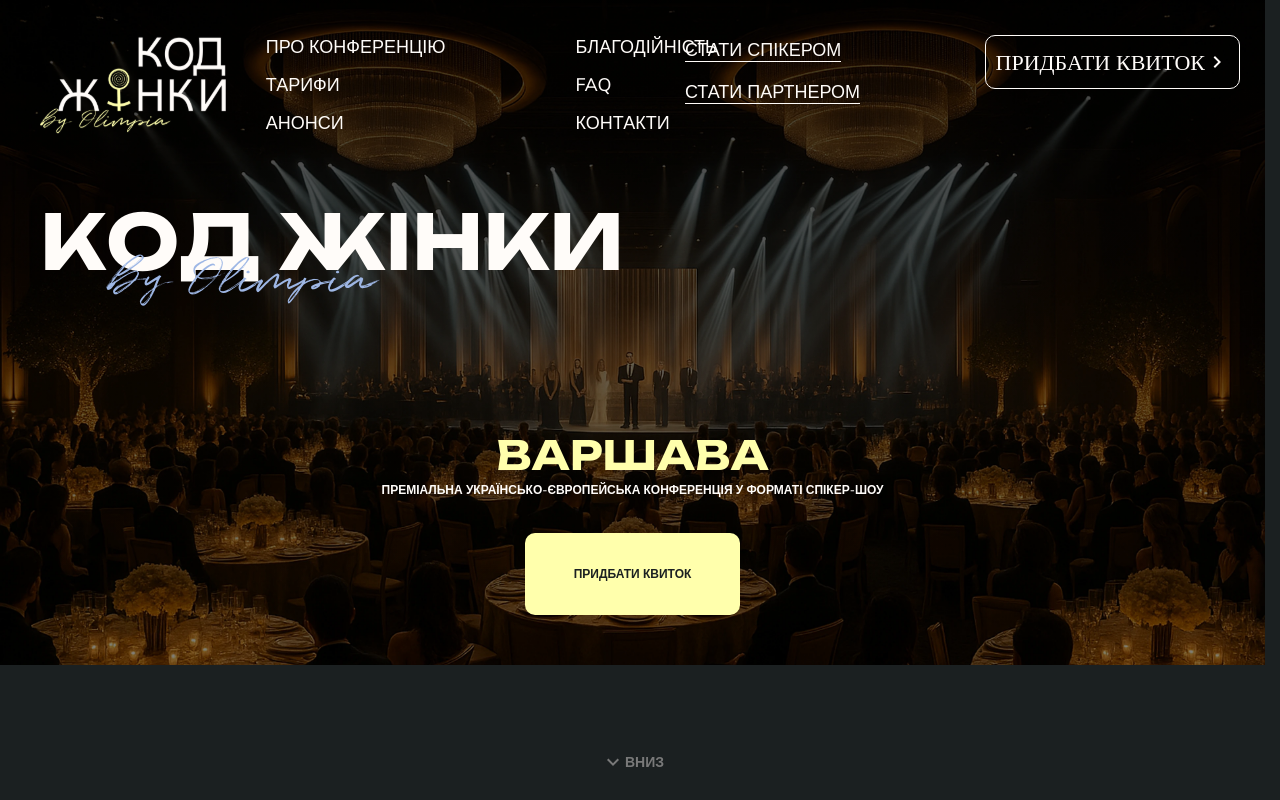
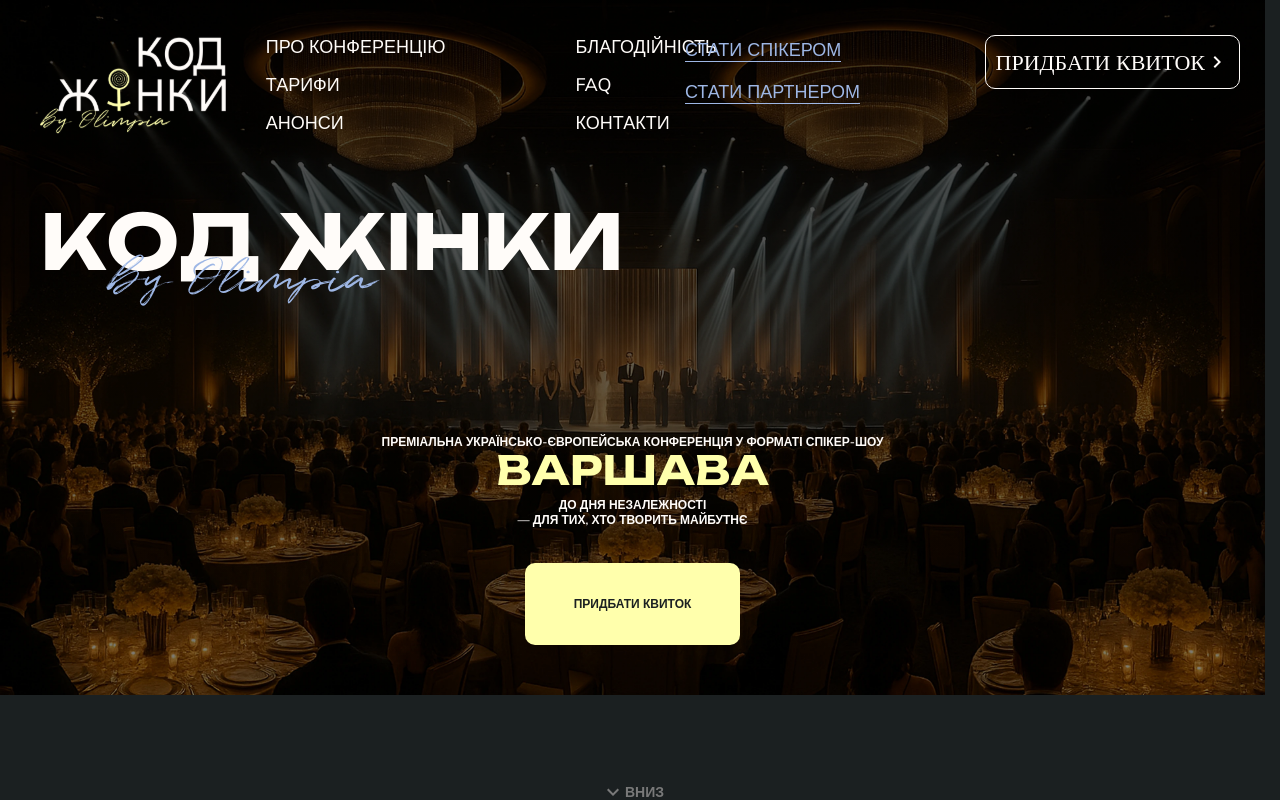
Before and after one commit to Ronddaa/firstConferenceOffline, a React (Vite) app: page / in a window 1280 px wide. Shown: the top 800 px of the page. Built offline with nearby package versions, Linux system fonts and the light colour scheme.

Commit message:
start fix design bug

```diff
--- a/src/components/Header/Header.module.css
+++ b/src/components/Header/Header.module.css
@@ -60,10 +60,10 @@ header :global(.container){
     padding: 5px 0 0;
     text-transform: uppercase;
     background-color: transparent;
-    color: #FFFCF9;
+    color: #9EB7E5;
     font-size: 14px;
     border: none;
-    border-bottom: 1px solid #FFFCF9;
+    border-bottom: 1px solid #9EB7E5;
 }
 .absolutePlaceholder{
     display: none;
--- a/src/components/Hero/Hero.jsx
+++ b/src/components/Hero/Hero.jsx
@@ -5,9 +5,12 @@ export default function Hero() {
       <section className={styles.sectionHero}>
         <div className="container">
           <h1 className={styles.mainTitle}>КОД ЖІНКИ</h1>
+          <p className={styles.detailsTextHero1}>
+            Преміальна українсько-європейська конференція у форматі спікер-шоу
+          </p>
           <h2 className={styles.titlePlace}>варшава</h2>
-          <p className={styles.detailsTextHero}>
-            Преміальна українсько-європейська конференція у форматі спікер-шоу
+          <p className={styles.detailsTextHero2}>
+            до Дня Незалежності <br />— для тих, хто творить майбутнє
           </p>
           <button className={styles.buyBtnHero}>придбати квиток</button>
         </div>
--- a/src/components/Hero/Hero.module.css
+++ b/src/components/Hero/Hero.module.css
@@ -25,13 +25,16 @@ margin-bottom: 142px;
     font-size: 40px;
     color: #FFFFAC;
 }
-.detailsTextHero{
+.detailsTextHero1, .detailsTextHero2{
     font-size: 12px;
     font-weight: 600;
     text-transform: uppercase;
     text-align: center;
     color: #FFFCF9;
     margin-bottom: 36px;
+}
+.detailsTextHero1{
+    margin-bottom: 0;
 }
 .buyBtnHero{
     display: block;
```
